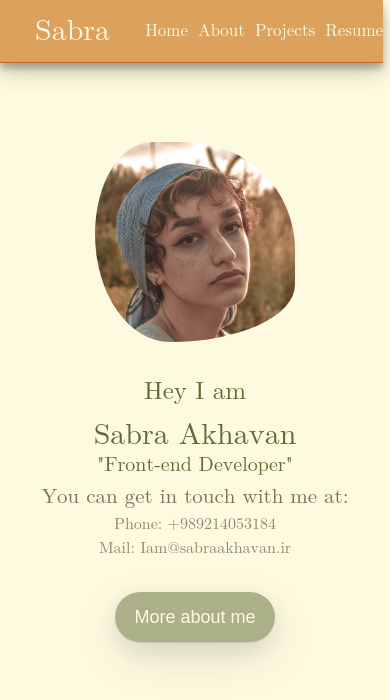
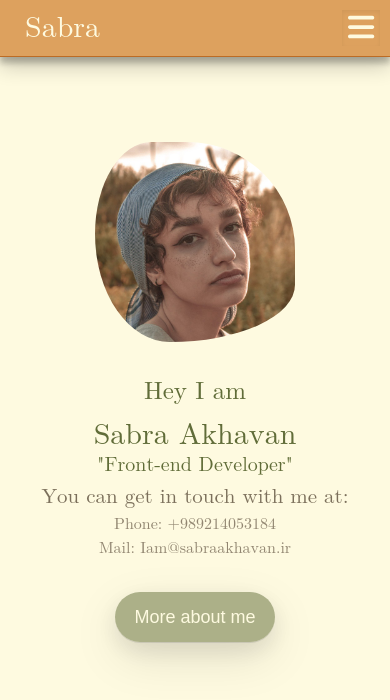
Before and after one commit to Sabraaa/myportfilio, a React app: page / in a window 390 px wide. Shown: the top 700 px of the page. Built offline with nearby package versions, Linux system fonts and the light colour scheme.

Commit message:
final debuggggggimg

```diff
--- a/public/index.html
+++ b/public/index.html
@@ -1,14 +1,18 @@
 <!DOCTYPE html>
 <html lang="en">
   <head>
-    <link rel="stylesheet" href="https://cdnjs.cloudflare.com/ajax/libs/font-awesome/4.7.0/css/font-awesome.min.css">
+    <link
+      rel="stylesheet"
+      href="https://cdnjs.cloudflare.com/ajax/libs/font-awesome/4.7.0/css/font-awesome.min.css"
+    />
     <meta charset="utf-8" />
     <link rel="icon" href="favicon.ico" />
     <meta name="viewport" content="width=device-width, initial-scale=1" />
     <meta name="theme-color" content="#000000" />
     <meta
       name="description"
-      content="This is a portfolio for sabra Akhavan"
+      content="This is a portfolio for sabra Akhavan, a 23-year-old self-thoughted freelancer front-end web developer. I am committed to
+      continuous learning and growth in the ever-evolving field of web development. "
     />
     <!-- <link rel="apple-touch-icon" href="%PUBLIC_URL%/logo192.png" /> -->
     <!--
--- a/src/Layout/Layout.js
+++ b/src/Layout/Layout.js
@@ -2,13 +2,19 @@ import React from "react";
 import "./Layout.scss";
 import Header from "../components/Header/Header";
 import Footer from "../components/Footer/Footer";
+import Hamburger from "../components/Hamburger/Hamburger";
 import { Outlet } from "react-router-dom";
 
 const Layout = () => {
   return (
     <div>
       <div className="layout-header">
-        <Header />
+        <div className="header-desktop">
+          <Header />
+        </div>
+        <div className="header-hamburger">
+      <Hamburger/>
+        </div>
       </div>
       <main className="layout-main">
         <Outlet />
--- a/src/Layout/Layout.scss
+++ b/src/Layout/Layout.scss
@@ -15,7 +15,7 @@ html {
     width: fit-content;
   }
   height: 60px;
-  background-color: #ccc;
+  background-color: #cccccc00;
 }
 
 .layout-main {
@@ -24,8 +24,41 @@ html {
 }
 
 .layout-footer {
+  // position: absolute;
+  // bottom: 0;
+  // left: 0;
+  width: 100%;
+  height: 40px;
+  width: 100%;
+  display: flex;
+  justify-content: center;
+  align-items: center;
+  background-color: #cccccc00;
+
   @media screen and (max-width: 681px) {
+    margin-top: 5%;
+    flex-direction: column;
+    align-items: center;
+    z-index: -1;
   }
-  height: 40px;
-  background-color: #ccc;
 }
+.header-desktop {
+  display: none;
+  visibility: hidden;
+}
+.header-hamburger {
+  width: 100%;
+  display: flex;
+  justify-content: center;
+  align-items: center;
+}
+@media screen and (min-width:980px){
+  .header-desktop{
+    display: block;
+    visibility: visible;
+
+  }
+  .header-hamburger{
+    display: none;
+  }
+}
--- a/src/components/Footer/Footer.js
+++ b/src/components/Footer/Footer.js
@@ -4,7 +4,7 @@ import { FontAwesomeIcon } from "@fortawesome/react-fontawesome";
 import {
   faInstagram,
   faGithub,
-  faLinkedin
+  faLinkedin,
 } from "@fortawesome/free-brands-svg-icons";
 import { faEnvelope as solidEnvelope } from "@fortawesome/free-solid-svg-icons";
 
--- a/src/components/Footer/Footer.scss
+++ b/src/components/Footer/Footer.scss
@@ -1,25 +1,67 @@
+// .mainfooter-container {
+//   display: flex;
+//   justify-content: center;
+//   align-items: center;
+//   flex-direction: column;
+//   background-color: #fefae0;
+//   border-top: 1px solid #bc6c25;
+//   .footer-container {
+//     font-family: math;
+//     color: #bc6c25;
+//     position: absolute;
+//     bottom: 0;
+//     width: 100%;
+//     display: flex;
+//     justify-content: center;
+//     align-items: center;
+//     flex-direction: row;
+//     .footer-icon-container {
+//       display: flex;
+//       justify-content: center;
+//       align-items: center;
+//       flex-direction: row;
+//       gap: 10px;
+//       margin-right: 10px;
+//     }
+//     .footer-icon {
+//       color: #bc6b25d5;
+//       &:hover {
+//         cursor: pointer;
+//         color: #bc6c25;
+//         font-size: 15px;
+//       }
+//     }
+//   }
+// }
 .mainfooter-container {
+  position: relative;
+  display: flex;
+  justify-content: center;
+  align-items: center;
+  flex-direction: column;
   background-color: #fefae0;
   border-top: 1px solid #bc6c25;
+
   .footer-container {
+  display: flex;
     font-family: math;
     color: #bc6c25;
-    position: sticky;
-    bottom: 0;
-    right: 0;
-    left: 0;
     width: 100%;
     display: flex;
     justify-content: center;
     align-items: center;
+    flex-direction: row;
+
+    align-items: center;
+
     .footer-icon-container {
       display: flex;
       justify-content: center;
       align-items: center;
-      flex-direction: row;
       gap: 10px;
       margin-right: 10px;
     }
+
     .footer-icon {
       color: #bc6b25d5;
       &:hover {
--- /dev/null
+++ b/src/components/Hamburger/Hamburger.js
@@ -0,0 +1,19 @@
+import React from "react";
+import "./Hamburger.scss";
+import { FontAwesomeIcon } from "@fortawesome/react-fontawesome";
+import { faBars } from "@fortawesome/free-solid-svg-icons";
+
+const Hamburger = () => {
+  return (
+    <div>
+      <div className="header-hamburger-container">
+        <div className="header-hamburger-right-name">Sabra</div>
+        <button className="header-hamburger-button">
+          {<FontAwesomeIcon icon={faBars} />}
+        </button>
+      </div>
+    </div>
+  );
+};
+
+export default Hamburger;
--- /dev/null
+++ b/src/components/Hamburger/Hamburger.scss
@@ -0,0 +1,26 @@
+
+.header-hamburger-container {
+  background-color: #dda15e;
+  border-bottom: 1px solid #bc6c25;
+  box-shadow: rgba(0, 0, 0, 0.19) 0px 10px 20px, rgba(0, 0, 0, 0.23) 0px 6px 6px;
+  display: flex;
+  flex-direction: row;
+  align-items: center;
+  justify-content: space-between;
+  width: 100vw;
+  .header-hamburger-right-name {
+    font-family: math;
+    color: #fefae0;
+    font-size: 30px;
+    margin: 10px;
+    margin-left: 25px;
+  }
+  .header-hamburger-button {
+    border: 1px #fefae0;
+    background-color: #fefae000;
+    color: #fefae0;
+    box-shadow: rgba(0, 0, 0, 0.06) 0px 2px 4px 0px inset;
+    font-size: 30px;
+    margin: 10px;
+  }
+  }
--- a/src/components/Header/Header.js
+++ b/src/components/Header/Header.js
@@ -13,7 +13,7 @@ function Header() {
   };
 
   return (
-    <div >
+    <div>
       <div className={`main-header-container ${theme}`}>
         <div className="header-container">
           <div className="header-profile-name"> Sabra</div>
@@ -29,16 +29,19 @@ function Header() {
                 <Link className="header-link" to="/projects">
                   Projects
                 </Link>
-                <Link
+                <div
                   className="header-link"
-                  to="/resume"
+                  // to="/resume"
                   onClick={() => window.open(`${RSM}`, "_blank")}
                 >
+                <button className="btn-resume">
+
                   Resume
-                </Link>
+                </button>
+                </div>
               </nav>
             </div>
-              {/* <button className="btn">
+            {/* <button className="btn">
                 <FontAwesomeIcon icon={theme === "light" ? faMoon : faSun} />
               </button> */}
           </div>
--- a/src/components/Header/Header.scss
+++ b/src/components/Header/Header.scss
@@ -7,12 +7,23 @@ body {
 }
 
 .main-header-container {
-  @media screen and (max-width: 681px) {
+  @media screen and (max-width: 683px) {
+    position: sticky;
+    top: 0;
+    left: 0;
+    right: 0;
+    padding: 0 200px;
   }
+  padding: 0 300px;
+  position: sticky;
+  top: 0;
+  left: 0;
+  right: 0;
   background-color: #dda15e;
   position: sticky;
   top: 0;
-  // padding: 0 30px;
+  left: 0;
+  right: 0;
   border-bottom: 1px solid #bc6c25;
   box-shadow: rgba(0, 0, 0, 0.19) 0px 10px 20px, rgba(0, 0, 0, 0.23) 0px 6px 6px;
 
@@ -26,6 +37,14 @@ body {
   .header-profile-name {
     font-size: 30px;
     margin: 13px 35px;
+    @media screen and (max-width: 376px) {
+      padding: 0 9px;
+      margin: 15px;
+    }
+    @media screen and (max-width: 376px) {
+      padding: 0 5px;
+      margin: 15px;
+    }
   }
 
   .header-container-right {
@@ -70,3 +89,11 @@ body {
     }
   }
 }
+.btn-resume {
+  border: none;
+  background: none;
+  font-family: math;
+  font-size: 17px;
+  color: beige;
+  padding: 0;
+}
```
Also changed, not shown: 1 other file (tests, documents, lock files or other folders).
